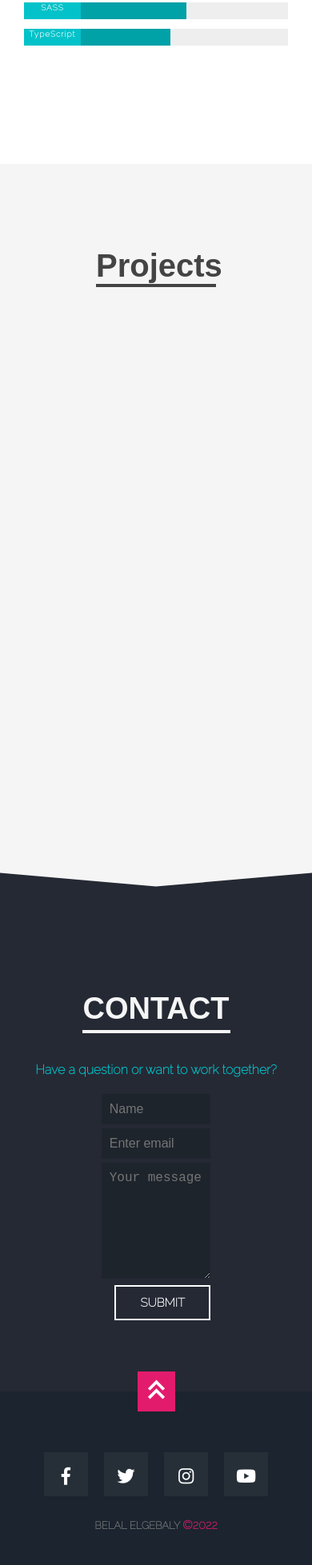
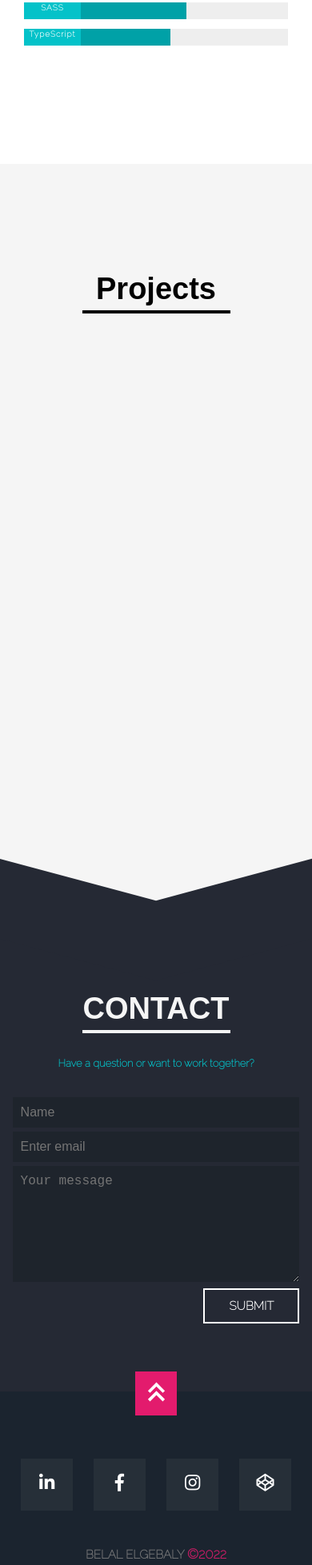
Before and after one commit to be234/belal-project, a React (Create React App) app: page / in a window 390 px wide. Shown: the part 2022-3979 px from the top of the page at 80% size. Built offline with nearby package versions, Linux system fonts and the light colour scheme.

Commit message:
mobile version of section4 and the footer

```diff
--- a/src/App.css
+++ b/src/App.css
@@ -85,7 +85,7 @@ nav ul li a:hover {
         height: 40pvh;
         background-color: #333333;
         top: 37px;
-        left: -130%;
+        left: -150%;
         text-align: left;
         transition: all .5s;
     }
@@ -104,7 +104,7 @@ nav ul li a:hover {
         color: #000;
     }
     #check:checked ~ ul {
-        left: -74px;
+        left: -126px;
     }
 
     .sticky {
@@ -465,12 +465,13 @@ margin: auto;
 }
 
 .section3 h1 {
-    padding-top: 50px;
-    color: #444;
+    padding-top: 80px;
+    padding-bottom: 5px;
+    color: #000;
     font-weight: 550;
-    font-size: 40px;
-    border-bottom: solid 4.5px #444;
-    width: 150px;
+    font-size: 38px;
+    border-bottom: solid 4.5px #000;
+    width: 185px;
     margin: auto;
     font-family: Arial, Helvetica, sans-serif;
 }
@@ -708,3 +709,49 @@ input, textarea {
     transform: skewY(-5deg);
     margin-top: 60px;
   }
+
+  @media (max-width: 658px) {
+    .flex-container #item1 {
+        transform: skewY(15deg);
+      }
+      .flex-container #item2 {
+        transform: skewY(-15deg);
+      }
+
+      .footer p {
+        margin-top: 27px;
+        margin-bottom: 47px;
+        font-size: 15px;
+    }
+
+    .contact-form {
+        width: 92%;
+    }
+
+    .btn{
+        margin: 13px;
+        width: 65px;
+        height: 65px;
+      }
+
+      .footer span {
+        font-size: 17px;
+    }
+
+    .up {
+        height: 55px;
+        width: 52px;
+        background-color: #e31b6d;
+        margin: auto;
+        position: relative;
+        top: -25px;
+        line-height: 85px;
+    }
+
+.section4 p {
+    color: #05BEC5;
+    padding-top: 17px;
+    font-size: 13px;
+    padding-bottom: 17px;
+}
+  }
--- a/src/webcomponents/Footer.js
+++ b/src/webcomponents/Footer.js
@@ -25,17 +25,17 @@ const Footer = () => {
 
                     <div class="middle">
               <a class="btn" href="#">
-                <i class="fab fa-facebook-f"></i>
+                <i class="fab fa-linkedin-in"></i>
               </a>
               <a class="btn" href="#">
-                <i class="fab fa-twitter"></i>
+                <i class="fab fa-facebook-f"></i>
               </a>
 
               <a class="btn" href="#">
                 <i class="fab fa-instagram"></i>
               </a>
               <a class="btn" href="#">
-                <i class="fab fa-youtube"></i>
+                <i class="fab fa-codepen"></i>
               </a>
          </div>
 
```
